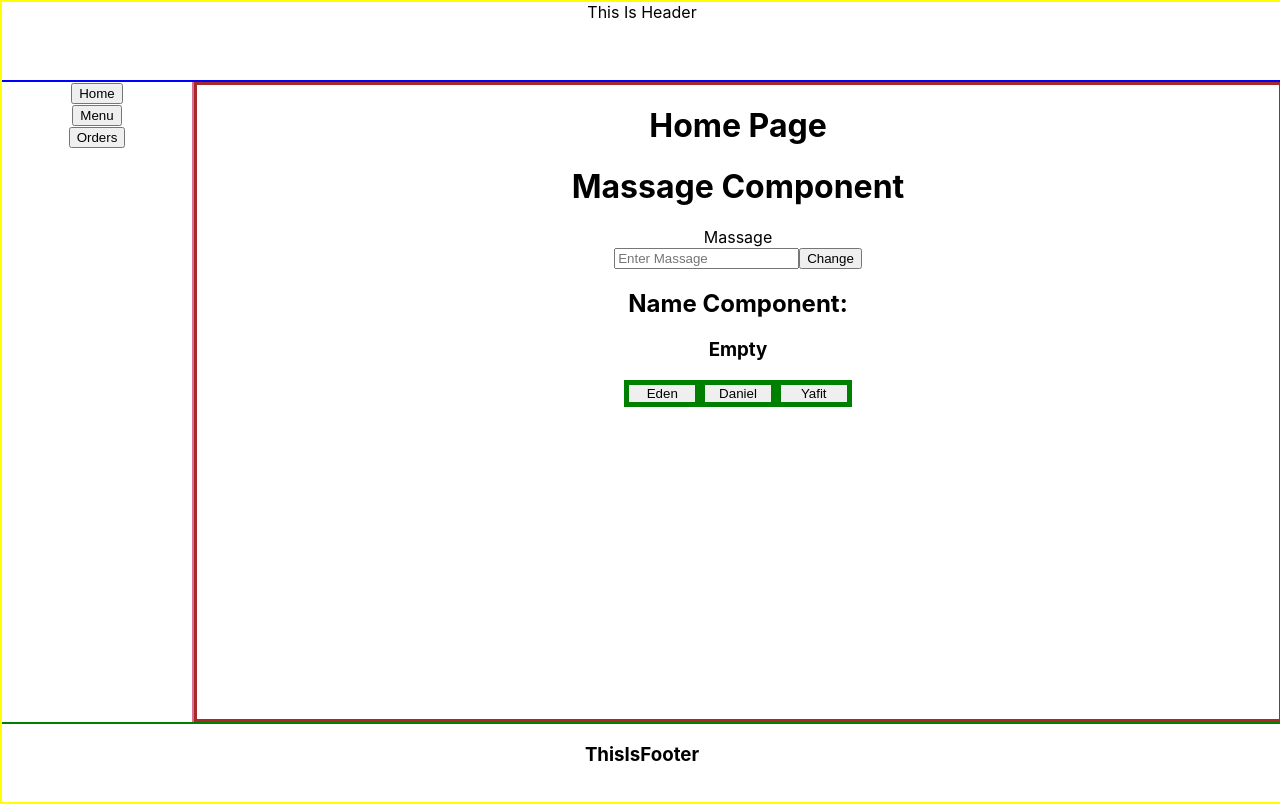
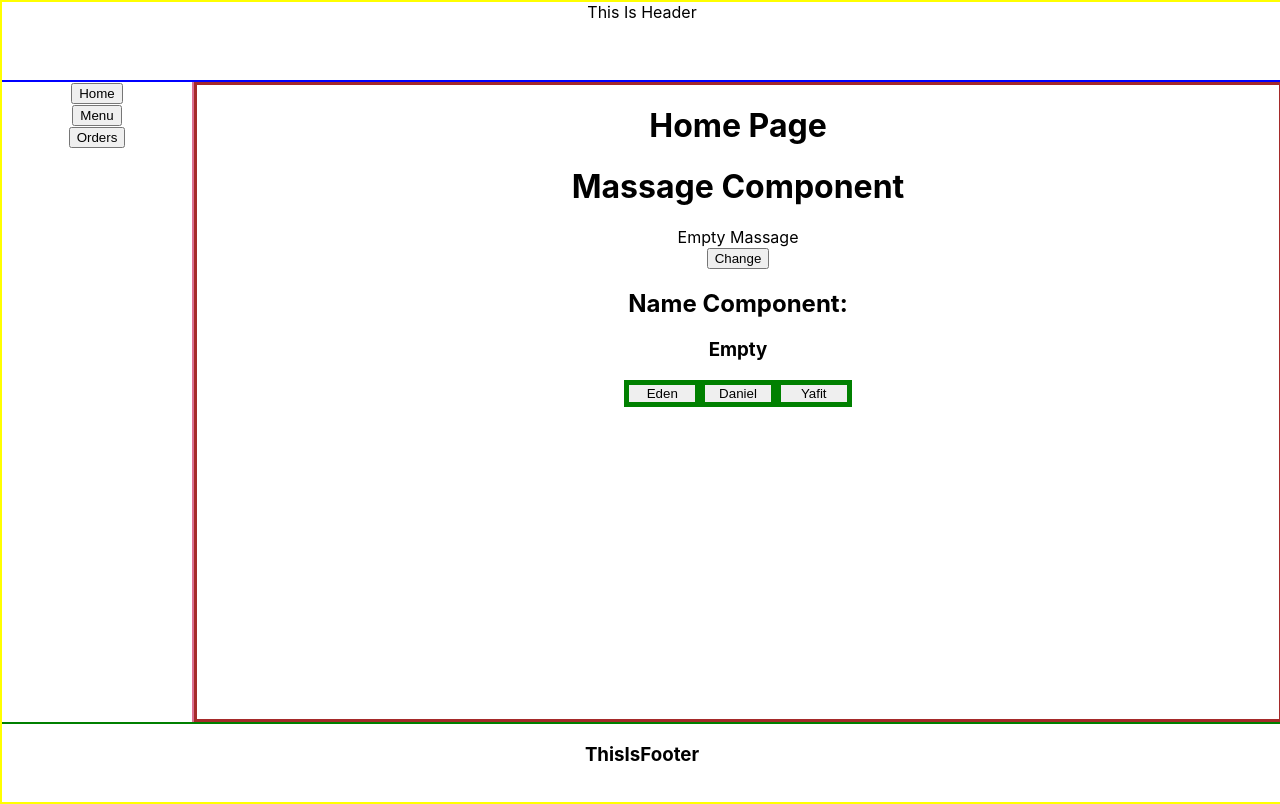
Before and after one commit to EdenGenetTasama/Restaurant-react-app, a React (Create React App) app: page /home in a window 1280 px wide. Built offline with nearby package versions, Linux system fonts and the light colour scheme.

Commit message:
use usecontext with useReducer

```diff
--- /dev/null
+++ b/src/Context/massageContext.jsx
@@ -0,0 +1,16 @@
+import react,{useReducer} from "react"
+import { MassageReducer } from "../reducer/massage-reducer";
+
+export const MassageContext =react.createContext();
+
+
+const MassageProvider=({children})=>{
+    const [massage , massageDispatch] = useReducer(MassageReducer,"Empty Massage");
+    return(
+        <MassageContext.Provider value={{massage , massageDispatch}}>
+        {children}
+        </MassageContext.Provider>
+    )
+}
+
+export default MassageProvider;
--- a/src/component/MassageComponent/Massage.jsx
+++ b/src/component/MassageComponent/Massage.jsx
@@ -1,29 +1,37 @@
-import {useReducer, useState} from "react";
+import {useContext, useState} from "react";
 import {MassageReducer} from "../../reducer/massage-reducer";
 import {MassageAction,GetMassageFromInput ,PrimaryAction,SecondaryAction , ErrorAction,InfoAction,WarningAction } from "../../actions/massage-action";
+import { MassageContext } from "../../Context/massageContext";
 
 const Massage = () => {
-const [massage , dispatch] = useReducer(MassageReducer,"Massage");
-const [inputChange , setInputChange ] = useState("");
+// const [inputChange , setInputChange ] = useState("");
 
-const ChangeState=()=>{
-    dispatch(MassageAction());
+const {massage , massageDispatch} = useContext(MassageContext);
+
+// const ChangeState=()=>{
+//     dispatch(MassageAction());
+// }
+// const valueInput=(event)=>{
+//   setInputChange(event.target.value) ;
+// }
+
+// const InputMassage=()=>{
+//   dispatch(GetMassageFromInput(inputChange))
+// }
+
+const ChangeInputContext = ()=>{
+  massageDispatch(PrimaryAction("Blue"))
 }
-const valueInput=(event)=>{
-  setInputChange(event.target.value) ;
-}
-
-const InputMassage=()=>{
-  dispatch(GetMassageFromInput(inputChange))
-}
-
 
   return (
     <div>
+
       <h1>Massage Component</h1>
       <div>{massage}</div>
-      <input type="text" placeholder="Enter Massage" onChange={valueInput}/>
-      <button type="button" onClick={InputMassage}>Change</button>
+      <button type="button" onClick={ChangeInputContext}>Change</button>
+      {/* <input type="text" placeholder="Enter Massage" onChange={valueInput}/>
+      <button type="button" onClick={InputMassage}>Change</button> */}
+
     </div>
   );
 };
--- a/src/component/PagesComponents/Home.jsx
+++ b/src/component/PagesComponents/Home.jsx
@@ -1,3 +1,4 @@
+import MassageProvider from "../../Context/massageContext";
 import Massage from "../MassageComponent/Massage";
 import Name from "../NameComponent/name";
 import "./pagesCSS.css";
@@ -6,7 +7,9 @@ const Home = () => {
   return (
     <div className="mainInfo">
       <h1>Home Page</h1>
-      <Massage />
+      <MassageProvider>
+        <Massage />
+      </MassageProvider>
       <Name />
     </div>
   );
--- a/src/reducer/massage-reducer.js
+++ b/src/reducer/massage-reducer.js
@@ -1,15 +1,15 @@
 export const MassageReducer = (state, action) => {
   switch (action.type) {
     case "primary":
-      return "primary";
+      return action.payload;
     case "secondary":
-      return "secondary";
+      return action.payload;
     case "error":
-      return "error";
+      return action.payload;
     case "info":
-      return "info";
+      return action.payload;
     case "warning":
-      return "warning";
+      return action.payload;
     case "Input":
       return state + action.payload;
     default:
```
